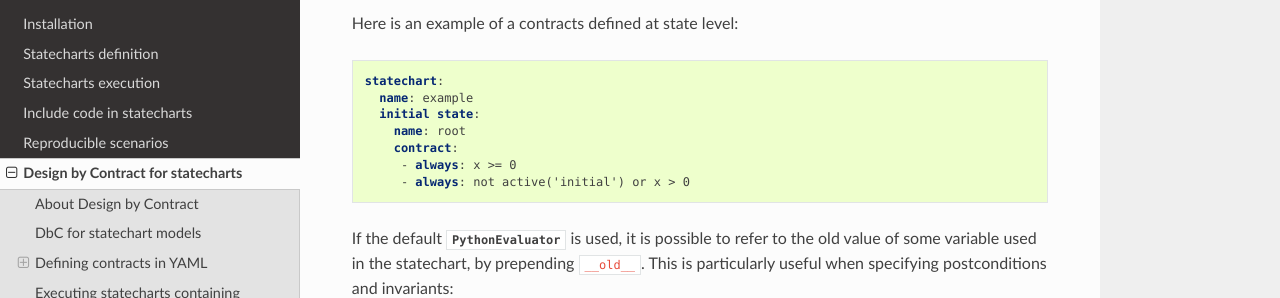
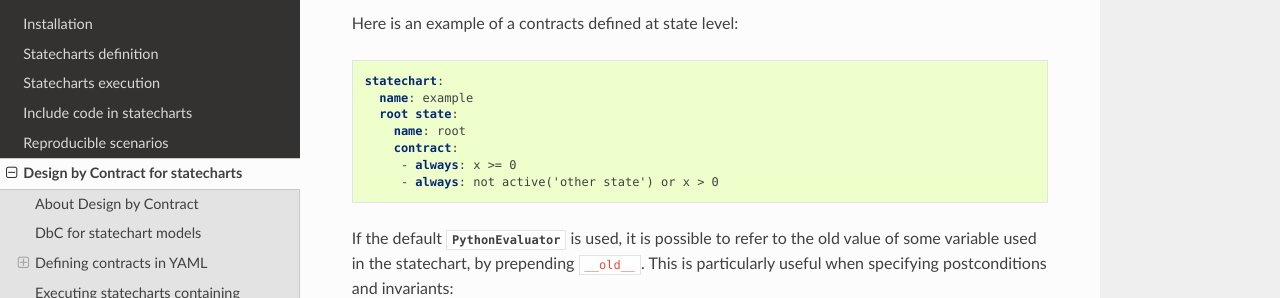
Before and after one commit to AlexandreDecan/sismic, a Sphinx documentation site: the page built from docs/contract.rst, in a window 1280 px wide and 900 px high, scrolled down 2069 px. Shown: the part 153-451 px from the top of the window. Built offline with Sphinx 7.4.7 and the Read the Docs theme 2.0.0, drawn with Linux system fonts in a browser that asks for light colours.

Commit message:
Fix error in documentation

```diff
--- a/docs/contract.rst
+++ b/docs/contract.rst
@@ -98,11 +98,11 @@ Here is an example of a contracts defined at state level:
 
     statechart:
       name: example
-      initial state:
+      root state:
         name: root
         contract:
          - always: x >= 0
-         - always: not active('initial') or x > 0
+         - always: not active('other state') or x > 0
 
 If the default :py:class:`~sismic.code.PythonEvaluator` is used,
 it is possible to refer to the old value of some variable used in the statechart, by prepending ``__old__``.
```
